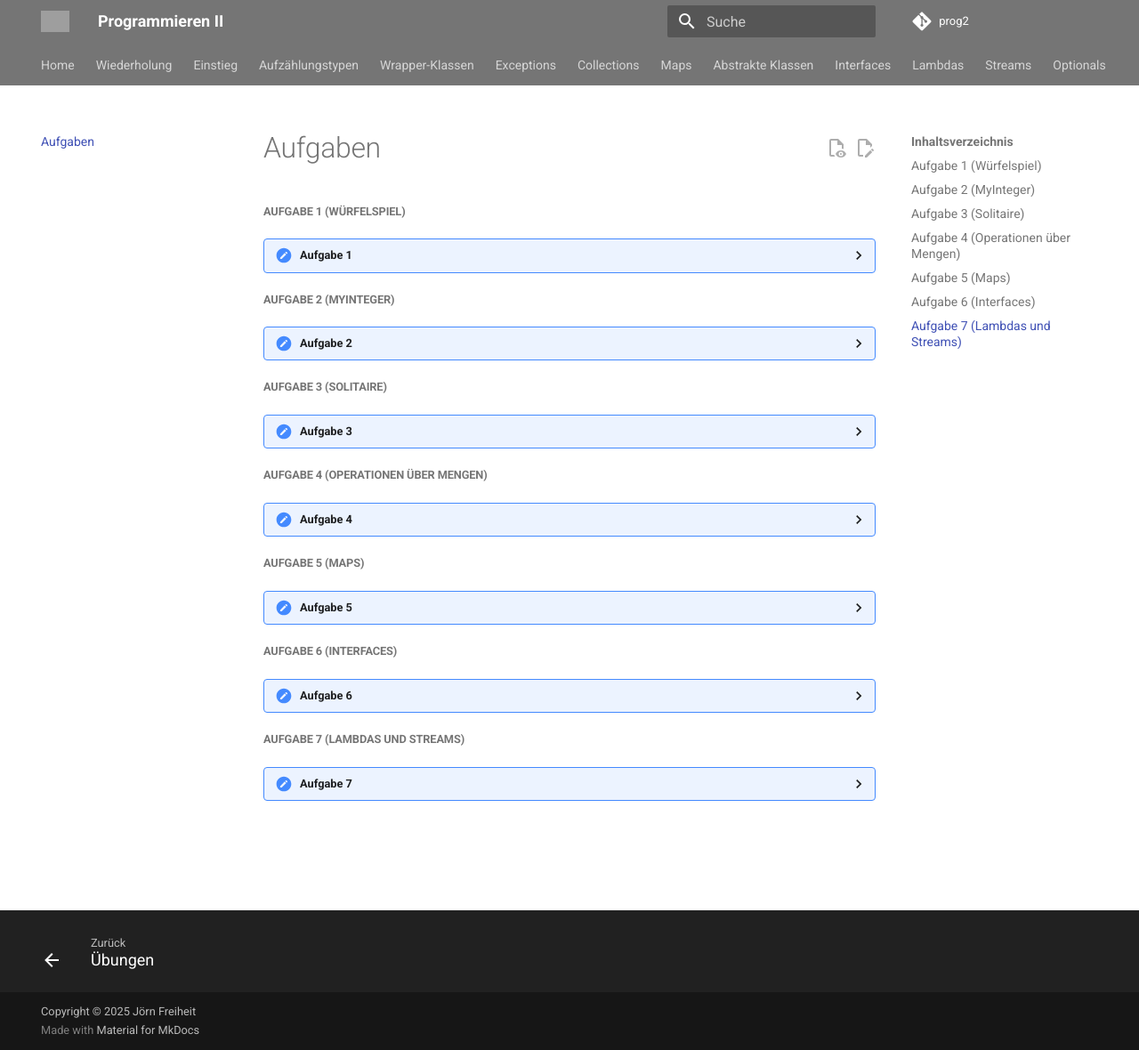
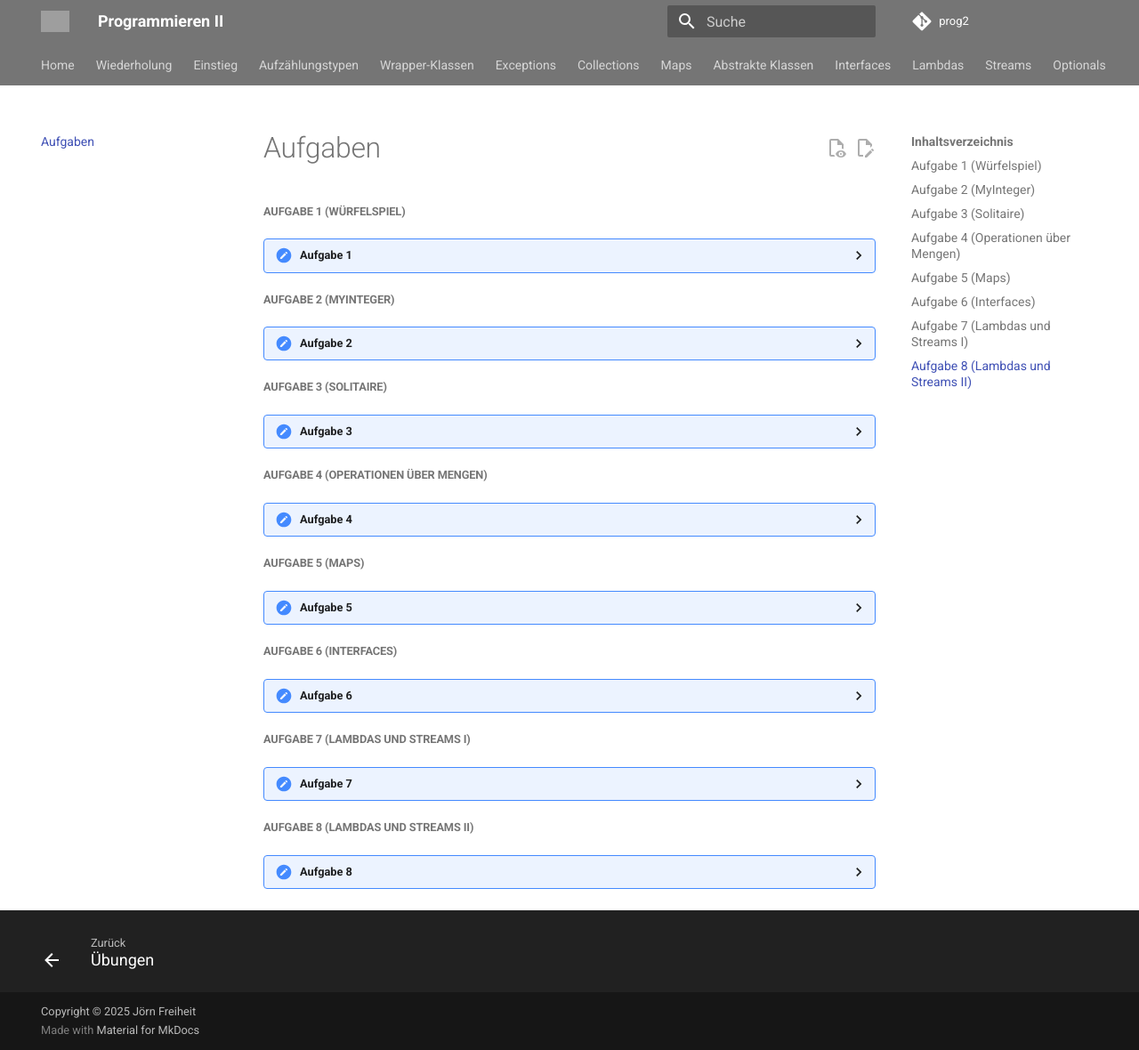
Before and after one commit to jfreiheit/prog2_2025, an MkDocs documentation site: the page built from docs/aufgaben.md, in a window 1280 px wide and 1180 px high. Shown: the whole window at 89% size. Built offline with MkDocs 1.6.1 and Material for MkDocs 9.7.7, drawn with Linux system fonts in a browser that asks for light colours; comment, search, counter and statistics services are not loaded; some of the changed lines change nothing that is shown; grey boxes are pictures that could not be loaded.

Commit message:
Aufgabe 8

````diff
--- a/docs/aufgaben.md
+++ b/docs/aufgaben.md
@@ -1144,7 +1144,7 @@
 
 
 
-##### Aufgabe 7 (Lambdas und Streams)
+##### Aufgabe 7 (Lambdas und Streams I)
 
 ??? "Aufgabe 7"
 
@@ -1494,3 +1494,62 @@
 			```
 
 	2. Die Klassen `Name.java`, `Studentin.java` und `Main.java` sind fertig. Aber in `SG.java` und `HTW.java` gibt es einige `//TODO`s. Ersetzen Sie diese unter Beachtung der jeweils darüber befindlichen Kommentare. Eine Lösung ohne [Streams](streams.md#streams) und [Lambdas](lambdas.md#lambda-ausdrucke) finden Sie unter [Probeklausuren - Studentin](https://freiheit.f4.htw-berlin.de/prog1/probeklausuren/#probeklausuren), falls Sie an manchen Stellen nicht weiterkommen.
+
+
+
+##### Aufgabe 8 (Lambdas und Streams II)
+
+??? "Aufgabe 8"
+
+	1. Gegeben ist eine Liste von Strings, z.B. `List<String> words = Arrays.asList("fiw", "ai", "imi", "ikg", "wi", "bui", "ce", "csb", "iiw", "wiw");` Gruppieren Sie mithilfe von Streams die Strings nach ihrer Länge und zählen Sie die Anzahl der Strings in jeder Gruppe. Ausgabe könnte (für obiges Beispiel) wie folgt sein:
+
+		```bash
+		3 Strings mit Länge 2
+		7 Strings mit Länge 3
+		```
+
+	2. Gegeben folgender Record `Rectangle`: `public record Rectangle(int width, int length){}` und z.B. folgende Menge:
+
+		```java
+		Set<Rectangle> rectangles = new HashSet<>();
+        rectangles.add(new Rectangle(1, 2));
+        rectangles.add(new Rectangle(3, 2));
+        rectangles.add(new Rectangle(1, 4));
+        rectangles.add(new Rectangle(3, 4));
+        rectangles.add(new Rectangle(2, 5));
+        rectangles.add(new Rectangle(4, 2));
+        rectangles.add(new Rectangle(2, 4));
+		```
+
+		Partitionieren Sie die Menge der `rectangles`, je nachdem die Breite größer ist als die Länge und umgekehrt (Gleichheit können Sie eine der beiden Gruppen zuordnen). Mögliche Ausgabe könnte sein:
+
+		```bash
+		Länge > Breite : [Rectangle[width=1, length=2], Rectangle[width=3, length=4], Rectangle[width=2, length=4], Rectangle[width=1, length=4], Rectangle[width=2, length=5]]
+		Breite > Länge : [Rectangle[width=4, length=2], Rectangle[width=3, length=2]]
+		```
+
+	3. Finden Sie alle kleinsten (größten) Rechteck aus `rectangles` (Größe soll die Addition von Länge und Breite sein). (Hinweis: Ich brauchte 2 Streams oder 1 Stream und eine schlaue Behandlung der Map - vielleicht schaffen Sie es ja mit einem Stream?!). Ausgabe könnte sein:
+
+		```bash
+		Alle Rechtecke mit Breite + Länge = 3 :
+		   Rectangle[width=1, length=2]
+		```
+
+		bzw. (größte)
+
+		```bash
+		Alle Rechtecke mit Breite + Länge = 7 :
+		   Rectangle[width=3, length=4]
+		   Rectangle[width=2, length=5]
+		```
+
+	4. Gruppieren Sie alle `rectangles` nach ihrem Flächeninhalt. Ausgabe könnte sein:
+
+		```bash
+		  2 : [Rectangle[width=1, length=2]]
+		  4 : [Rectangle[width=1, length=4]]
+		  6 : [Rectangle[width=3, length=2]]
+		  8 : [Rectangle[width=2, length=4], Rectangle[width=4, length=2]]
+		 10 : [Rectangle[width=2, length=5]]
+		 12 : [Rectangle[width=3, length=4]]
+		```
````
Also changed, not shown: site/aufgaben/index.html, site/search/search_index.json, site/sitemap.xml, 1 other file.
